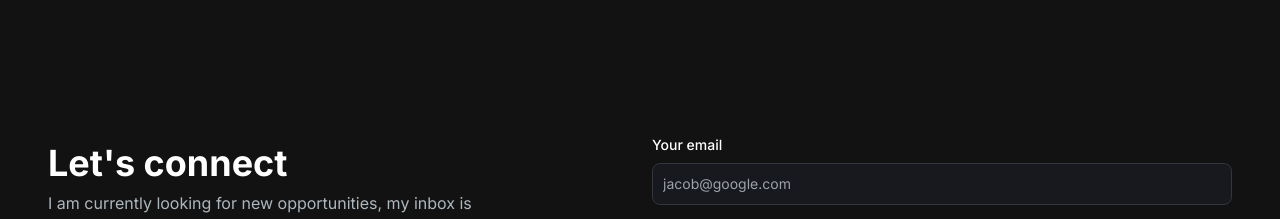
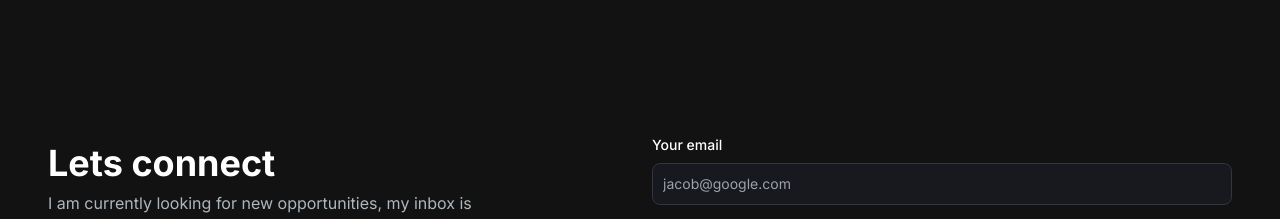
Before and after one commit to LuxrayCz/portfolio-main, a Next.js app: page / in a window 1280 px wide. Shown: the part 2556-2775 px from the top of the page. Built offline with nearby package versions, Linux system fonts and the light colour scheme.

Commit message:
Removed text

```diff
--- a/components/shared/EmailSection.tsx
+++ b/components/shared/EmailSection.tsx
@@ -31,7 +31,7 @@ const EmailSection = () => {
     <section className="grid md:grid-cols-2 my-12 md:my-12 py-24 gap-6 relative">
       {/* <div className="bg-[radial-gradient(ellipse_at_center,_var(--tw-gradient-stops))] from-primary-900 to-transparent rounded-full h-80 w-80 z-0 blur-lg absolute top-3/4 -left-4 transform -translate-x-1/2 -translate-1/2" /> */}
       <div className="z-10">
-        <h5 className="text-4xl font-bold text-white my-2 ">Let's connect</h5>
+        <h5 className="text-4xl font-bold text-white my-2 ">Lets connect</h5>
         <p className="text-[#ADB7BE] mb-4 max-w-md">
           I am currently looking for new opportunities, my inbox is always open. Whether you have a question or just want to say hi, I will try my
           best to get back to you!
```
